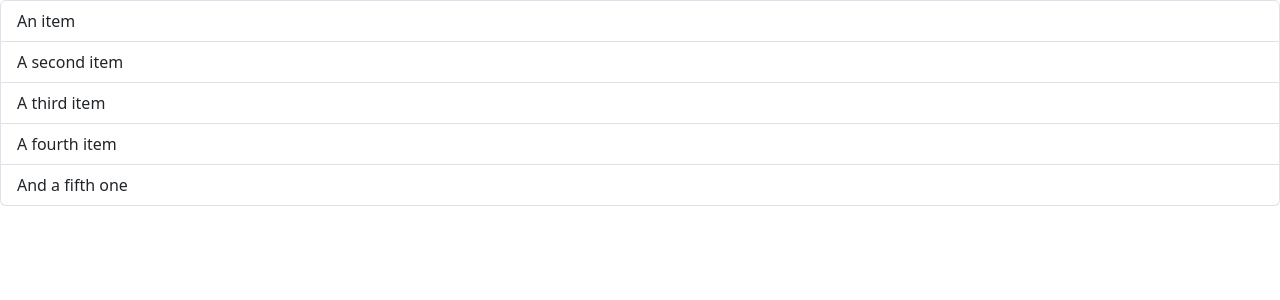
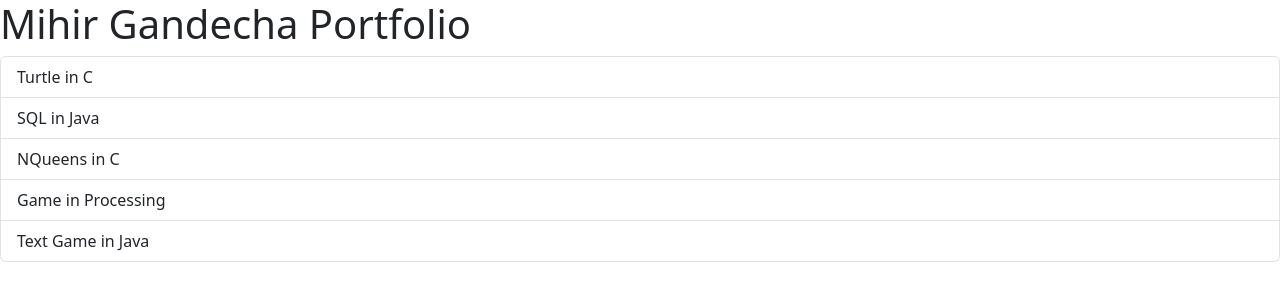
Before and after one commit to mihirgandecha/Portfolio-React-Typescript, a React (Vite) app: page / in a window 1280 px wide. Shown: the top 300 px of the page. Built offline with nearby package versions, Linux system fonts and the light colour scheme.

Commit message:
Format li for projects

```diff
--- a/src/App.tsx
+++ b/src/App.tsx
@@ -1,7 +1,16 @@
+import NameHeader from "./components/NameHeader";
 import ListGroup from "./components/ListGroup";
+import { Fragment } from "react/jsx-runtime";
 
 function App() {
-  return <div><ListGroup></ListGroup></div>
+  return (
+    <Fragment>
+      <NameHeader></NameHeader>
+      <Fragment>
+        <ListGroup></ListGroup>
+      </Fragment>
+    </Fragment>
+  );
 }
 
 export default App;
--- a/src/components/ListGroup.tsx
+++ b/src/components/ListGroup.tsx
@@ -1,11 +1,13 @@
+import { Fragment } from "react/jsx-runtime";
+
 function ListGroup() {
   return (
     <ul className="list-group">
-      <li className="list-group-item">An item</li>
-      <li className="list-group-item">A second item</li>
-      <li className="list-group-item">A third item</li>
-      <li className="list-group-item">A fourth item</li>
-      <li className="list-group-item">And a fifth one</li>
+      <li className="list-group-item">Turtle in C</li>
+      <li className="list-group-item">SQL in Java</li>
+      <li className="list-group-item">NQueens in C</li>
+      <li className="list-group-item">Game in Processing</li>
+      <li className="list-group-item">Text Game in Java</li>
     </ul>
   );
 }
--- /dev/null
+++ b/src/components/NameHeader.tsx
@@ -0,0 +1,16 @@
+function NameHeader() {
+  //JSX: .js XML
+  const First_Name = "Mihir";
+  const Last_Name = "Gandecha";
+  //why JSX is so good! can describe the UI using syntax!
+  if (First_Name && Last_Name) {
+    return (
+      <h1>
+        {First_Name} {Last_Name} Portfolio
+      </h1>
+    );
+  }
+  return <h1>My Portfolio</h1>;
+}
+
+export default NameHeader;
```
Also changed, not shown: src/Message.tsx (deleted, +0 -12 lines).
